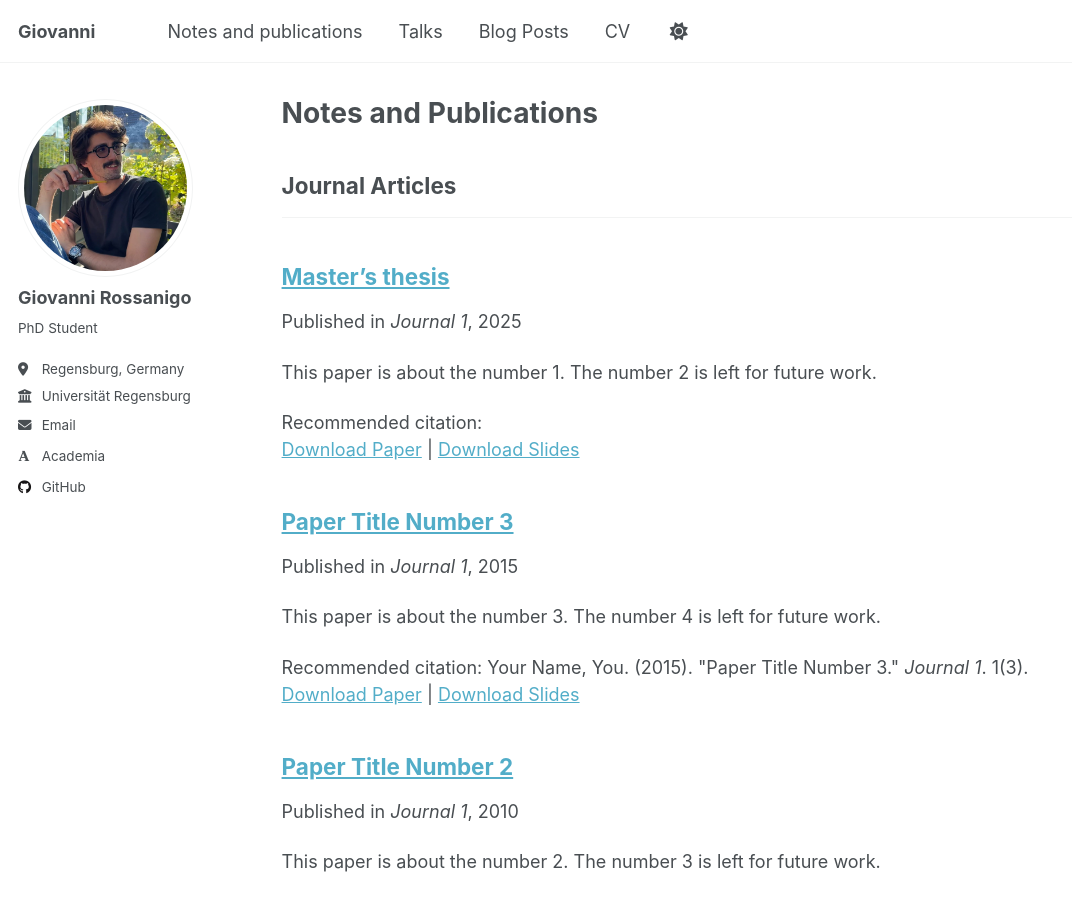
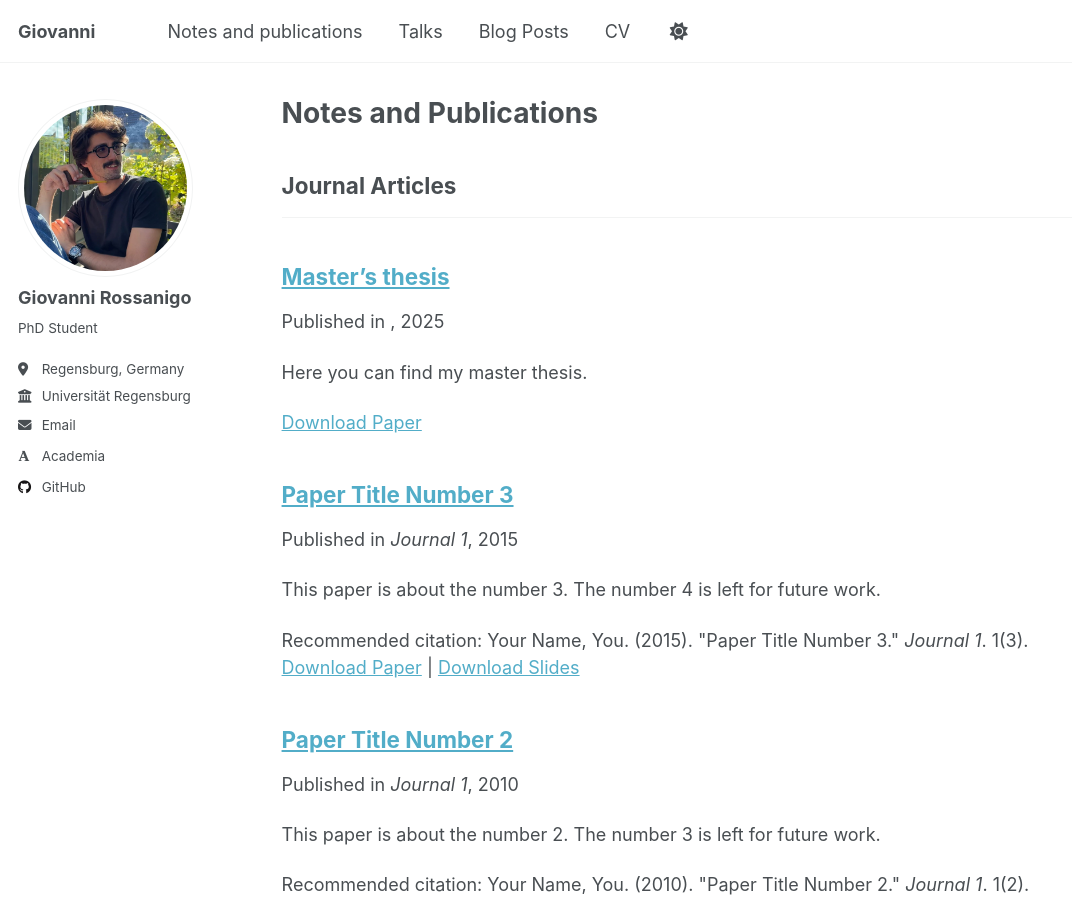
Before and after one commit to giovannirossanigo/giovannirossanigo.github.io, a Jekyll site: the page built from _pages/publications.html, in a window 1280 px wide and 900 px high. Shown: the whole window, without its empty margins (0-1072 px from the left). Built offline with Jekyll 4.4.1, drawn with Linux system fonts in a browser that asks for light colours; some web fonts are replaced; a script that is not in the unit is left out.

Commit message:
Update 2009-10-01-paper-title-number-1.md

```diff
--- a/_publications/2009-10-01-paper-title-number-1.md
+++ b/_publications/2009-10-01-paper-title-number-1.md
@@ -3,11 +3,9 @@ title: "Master's thesis"
 collection: Thesis
 category: manuscripts
 permalink: /publication/2009-10-01-paper-title-number-1
-excerpt: 'This paper is about the number 1. The number 2 is left for future work.'
+excerpt: 'Here you can find my master thesis.'
 date: April 2025
-venue: 'Journal 1'
 slidesurl: 'http://giovannirossanigo.github.io/files/Abstract_Neeman_Dualities___Beamer.pdf'
 paperurl: 'http://giovannirossanigo.github.io/files/Abstract_Neeman_Dualities.pdf'
-citation: ''
 ---
 The contents above will be part of a list of publications, if the user clicks the link for the publication than the contents of section will be rendered as a full page, allowing you to provide more information about the paper for the reader. When publications are displayed as a single page, the contents of the above "citation" field will automatically be included below this section in a smaller font.
```
